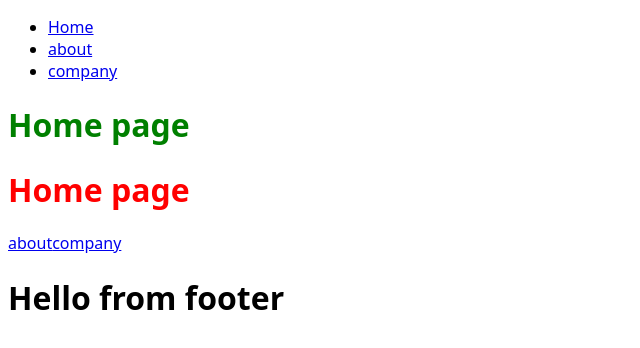
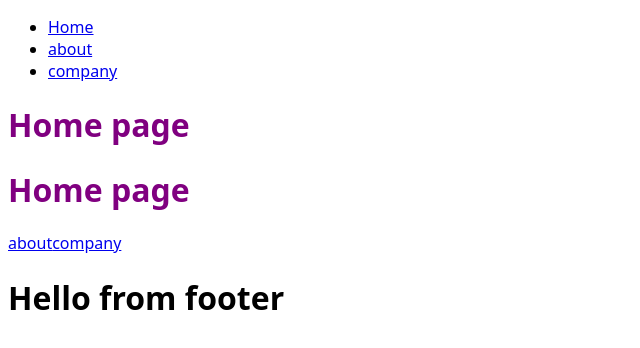
Before and after one commit to githumbi/Learning-Gatsbyjs, a Gatsby site: page / in a window 1280 px wide. Shown: the whole page, without its empty margins (0-640 px from the left). Built offline with nearby package versions, Linux system fonts and the light colour scheme; Gatsby itself is replaced by a stand-in of ours.

Commit message:
css modules

```diff
--- /dev/null
+++ b/src/examples/home.module.css
@@ -0,0 +1,7 @@
+.page{
+    color: blueviolet;
+}
+
+.page h1{
+    color: purple;
+}
--- a/src/pages/index.js
+++ b/src/pages/index.js
@@ -1,13 +1,15 @@
 import React from "react"
 import { Link } from "gatsby"
 import Layout from "../components/Layout"
+// import {page} from '../examples/home.module.css'
+import * as homestyle from '../examples/home.module.css' //saves time
 
 const index = () => {
   return (
     <Layout>
-      <div className="home-header">
+      <div className={homestyle.page}>
         <h1>Home page</h1>
-        <h1 style={{ color: "red" }}>Home page</h1>
+        <h1>Home page</h1>
         <div>
           <Link to="/about">about</Link>
           <Link to="/company/company">company</Link>
```
